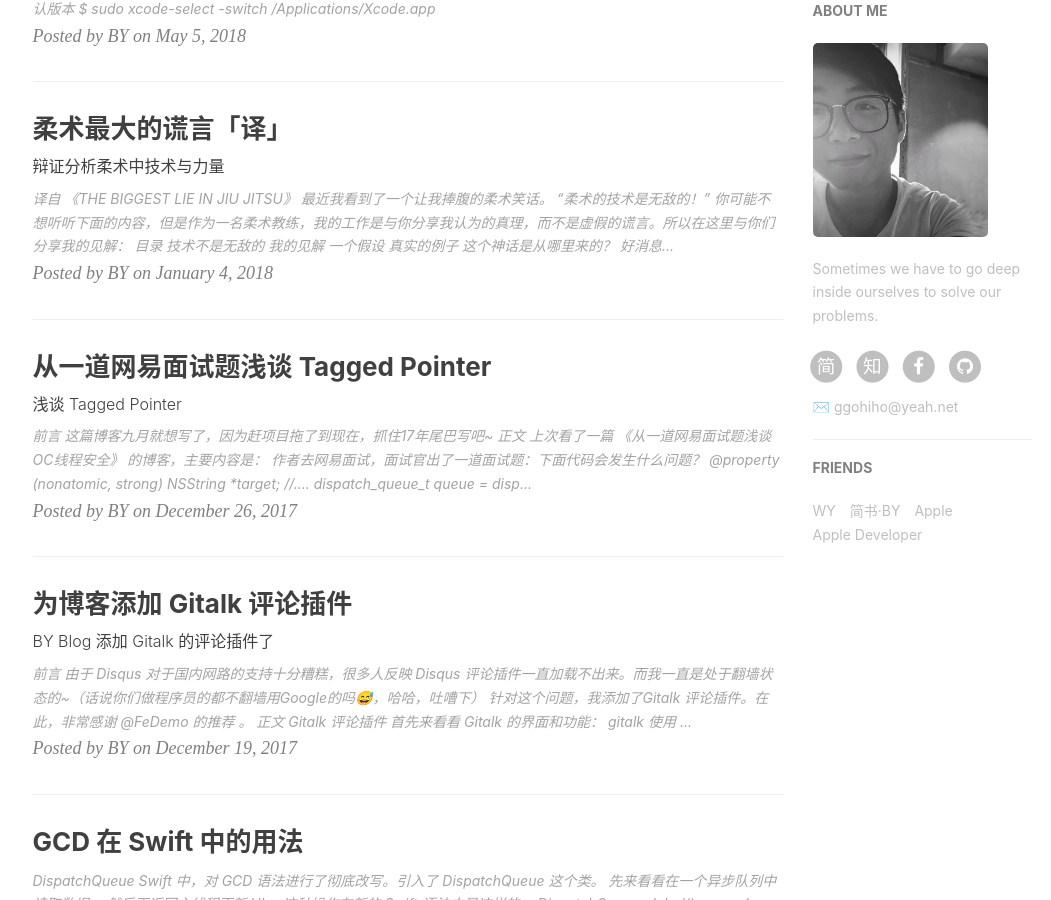
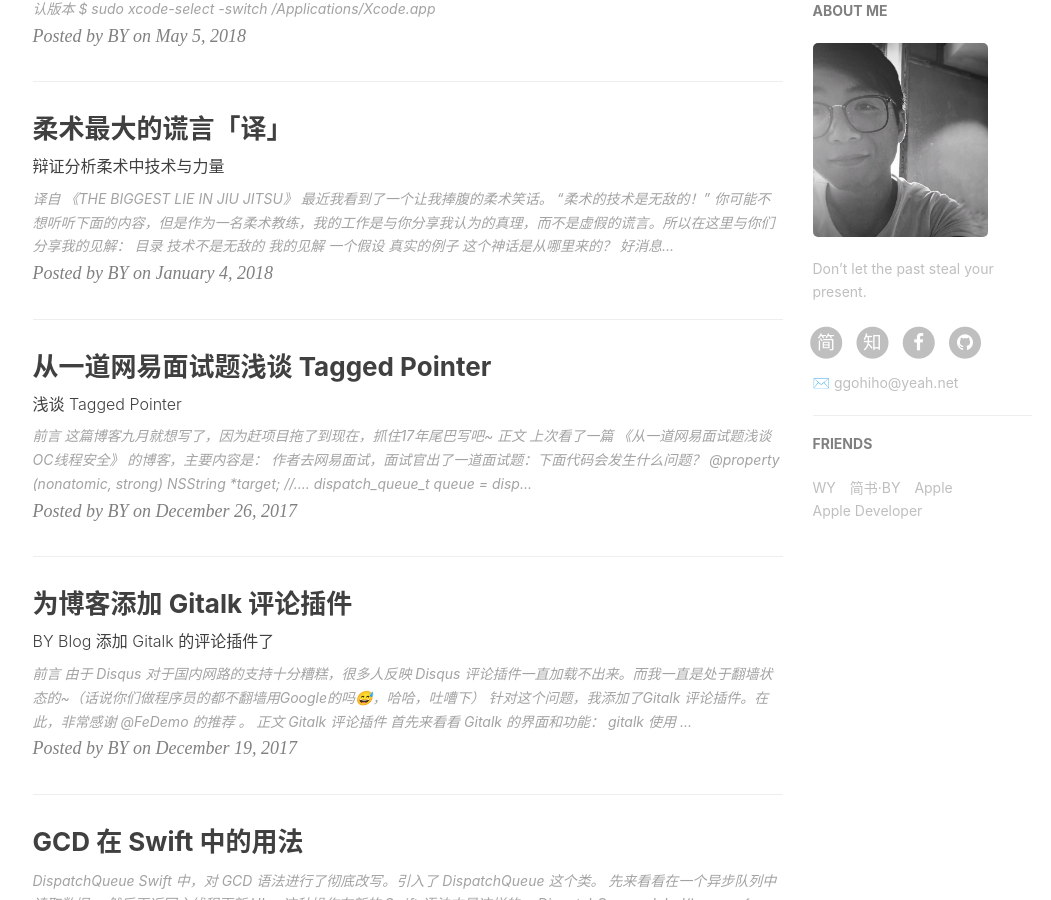
Before and after one commit to choi406/Kai-s-blog, a Jekyll site: the page built from index.html, in a window 1280 px wide and 900 px high, scrolled down 807 px. Shown: the whole window, without its empty margins (135-1186 px from the left). Built offline with Jekyll 4.4.1, drawn with Linux system fonts in a browser that asks for light colours; nearby versions of some CDN libraries; the list of posts is cut into pages by our own code; comment, search, counter and statistics services are not loaded; part of the change alters nothing that is shown.

Commit message:
Update _config.yml

```diff
--- a/_config.yml
+++ b/_config.yml
@@ -4,14 +4,14 @@ SEOTitle: 中恺的博客 | Kai's Blog
 header-img: img/post-bg-desk.jpg
 email: ggohiho@yeah.net
 description: "Every failure is leading towards success."
-keyword: "BY, BY Blog, 中恺的博客, ggohiho, czk, AI, C, C++"
+keyword: "Kai, Kai's Blog, 中恺的博客, ggohiho, AI, C, C++"
 url: "http://choi406.github.io"          # your host, for absolute URL
 baseurl: ""      # for example, '/blog' if your blog hosted on 'host/blog'
 #github_repo: "https://github.com/qiubaiying/qiubaiying.github.io.git" # you code repository
 
 # Sidebar settings
 sidebar: true                           # whether or not using Sidebar.
-sidebar-about-description: "Sometimes we have to go deep inside ourselves to solve our problems."
+sidebar-about-description: "Don’t let the past steal your present."
 sidebar-avatar: /img/about-BY-gentle.jpg      # use absolute URL, seeing it's used in both `/` and `/about/`
 
 
@@ -64,9 +64,9 @@ gitalk:
   enable: true    #是否开启Gitalk评论
   clientID: f2c84e7629bb1446c1a4                            #生成的clientID
   clientSecret: ca6d6139d1e1b8c43f8b2e19492ddcac8b322d0d    #生成的clientSecret
-  repo: qiubaiying.github.io    #仓库名称
-  owner: qiubaiying    #github用户名
-  admin: qiubaiying
+  repo: choi406.github.io    #仓库名称
+  owner: choi406   #github用户名
+  admin: choi406
   distractionFreeMode: true #是否启用类似FB的阴影遮罩
 
 
```
